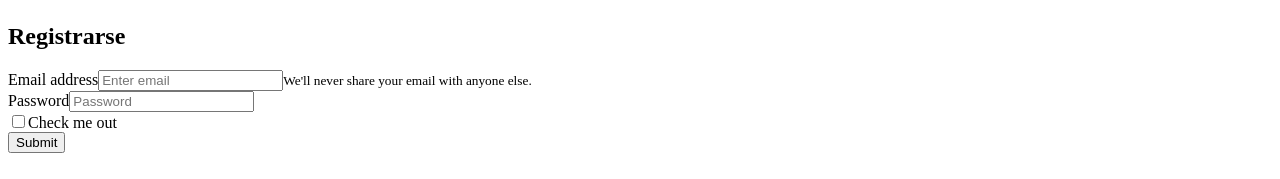
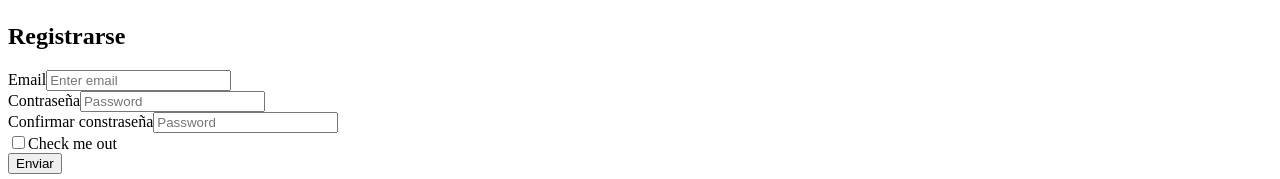
Before and after one commit to FacundoBazan-01/ProyectoFinal-Frond-end, a React app: page /register in a window 1280 px wide. Shown: the part 1065-1244 px from the top of the page. Built offline with nearby package versions, Linux system fonts and the light colour scheme; the HTML template or start-up script is replaced by a standard one.

Commit message:
arreglo ruta

```diff
--- a/src/App.jsx
+++ b/src/App.jsx
@@ -13,14 +13,13 @@ const App = () => {
 			<NavbarC />
 			<BrowserRouter>
 				<Routes>
-          <Route path="/" element={<HomePage />} />
-          <Route path="/register" element={<RegisterPage />} />
-          <Route path="*" element={<Error404Page/>} />
-          <Route path="/fav" element={<FavPage/>} />
-          <Route path='/producto' element={<ProductoPage />} />
+					<Route path='/' element={<HomePage />} />
+					<Route path='/register' element={<RegisterPage />} />
+					<Route path='*' element={<Error404Page />} />
+					<Route path='/fav' element={<FavPage />} />
+					<Route path='/producto/:id' element={<ProductoPage />} />
 				</Routes>
 			</BrowserRouter>
-
 		</>
 	);
 };
--- a/src/components/NavbarC.jsx
+++ b/src/components/NavbarC.jsx
@@ -28,9 +28,6 @@ const NavbarC = () => {
             </Nav.Link>
             <Nav.Link href="/destacados" className="botonNav">
               Destacados
-            </Nav.Link>
-            <Nav.Link href="/contact" className="botonNav">
-              Contacto
             </Nav.Link>
           </Nav>
           <Form className="d-flex">
--- a/src/pages/HomePage.jsx
+++ b/src/pages/HomePage.jsx
@@ -2,6 +2,7 @@ import CardsC from "../components/CardsC";
 import CarouselC from "../components/CarouselC";
 import AdPanel from "../components/AdPanel";
 import "../css/Cards.css";
+import "../pages/ProductoPage";
 
 
 const HomePage = () => {
--- a/src/pages/ProductoPage.jsx
+++ b/src/pages/ProductoPage.jsx
@@ -1,5 +1,5 @@
 
-const ProductoPage = () => {
+ const ProductoPage = () => {
   return (
     <div>ProductoPage</div>
   )
--- a/src/pages/RegisterPage.jsx
+++ b/src/pages/RegisterPage.jsx
@@ -12,23 +12,24 @@ const RegisterPage = () => {
 
 			<h2>Registrarse</h2>
 			<Form>
-        <Form.Group className="mb-3" controlId="formBasicEmail">
-          <Form.Label>Email address</Form.Label>
-          <Form.Control type="email" placeholder="Enter email" />
-          <Form.Text className="text-muted">
-            We'll never share your email with anyone else.
-          </Form.Text>
+				<Form.Group className='mb-3' controlId='formBasicEmail'>
+					<Form.Label>Email</Form.Label>
+					<Form.Control type='email' placeholder='Enter email' />
 				</Form.Group>
 
-        <Form.Group className="mb-3" controlId="formBasicPassword">
-          <Form.Label>Password</Form.Label>
-          <Form.Control type="password" placeholder="Password" />
+				<Form.Group className='mb-3' controlId='formBasicPassword'>
+					<Form.Label>Contraseña</Form.Label>
+					<Form.Control type='password' placeholder='Password' />
 				</Form.Group>
-        <Form.Group className="mb-3" controlId="formBasicCheckbox">
-          <Form.Check type="checkbox" label="Check me out" />
+				<Form.Group className='mb-3' controlId='formBasicPassword'>
+					<Form.Label>Confirmar constraseña</Form.Label>
+					<Form.Control type='password' placeholder='Password' />
 				</Form.Group>
-        <Button variant="primary" type="submit">
-          Submit
+				<Form.Group className='mb-3' controlId='formBasicCheckbox'>
+					<Form.Check type='checkbox' label='Check me out' />
+				</Form.Group>
+				<Button variant='primary' type='submit'>
+					Enviar
 				</Button>
 			</Form>
 		</>
```
Lines whose indentation alone changed are shown as unchanged.
